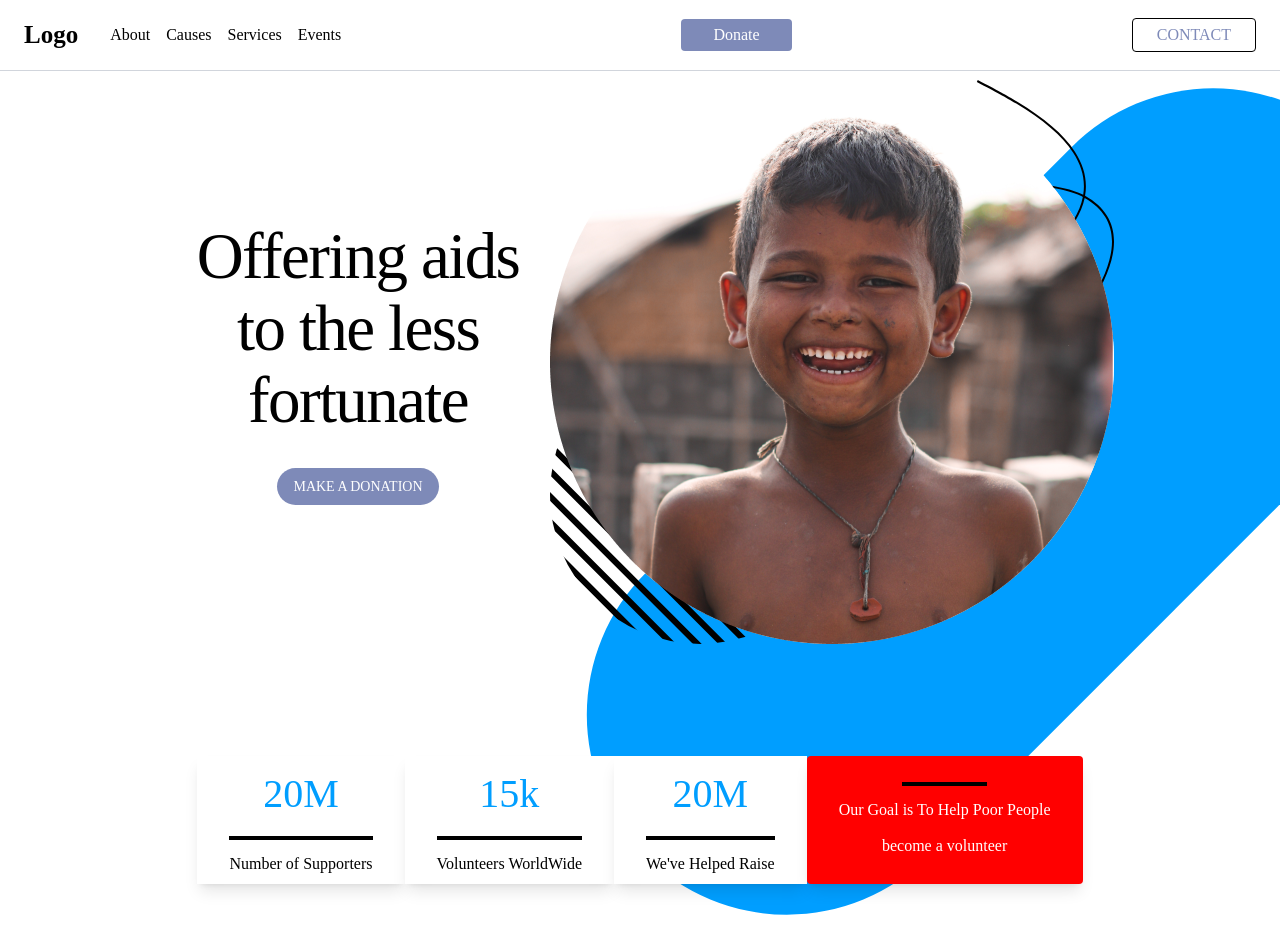
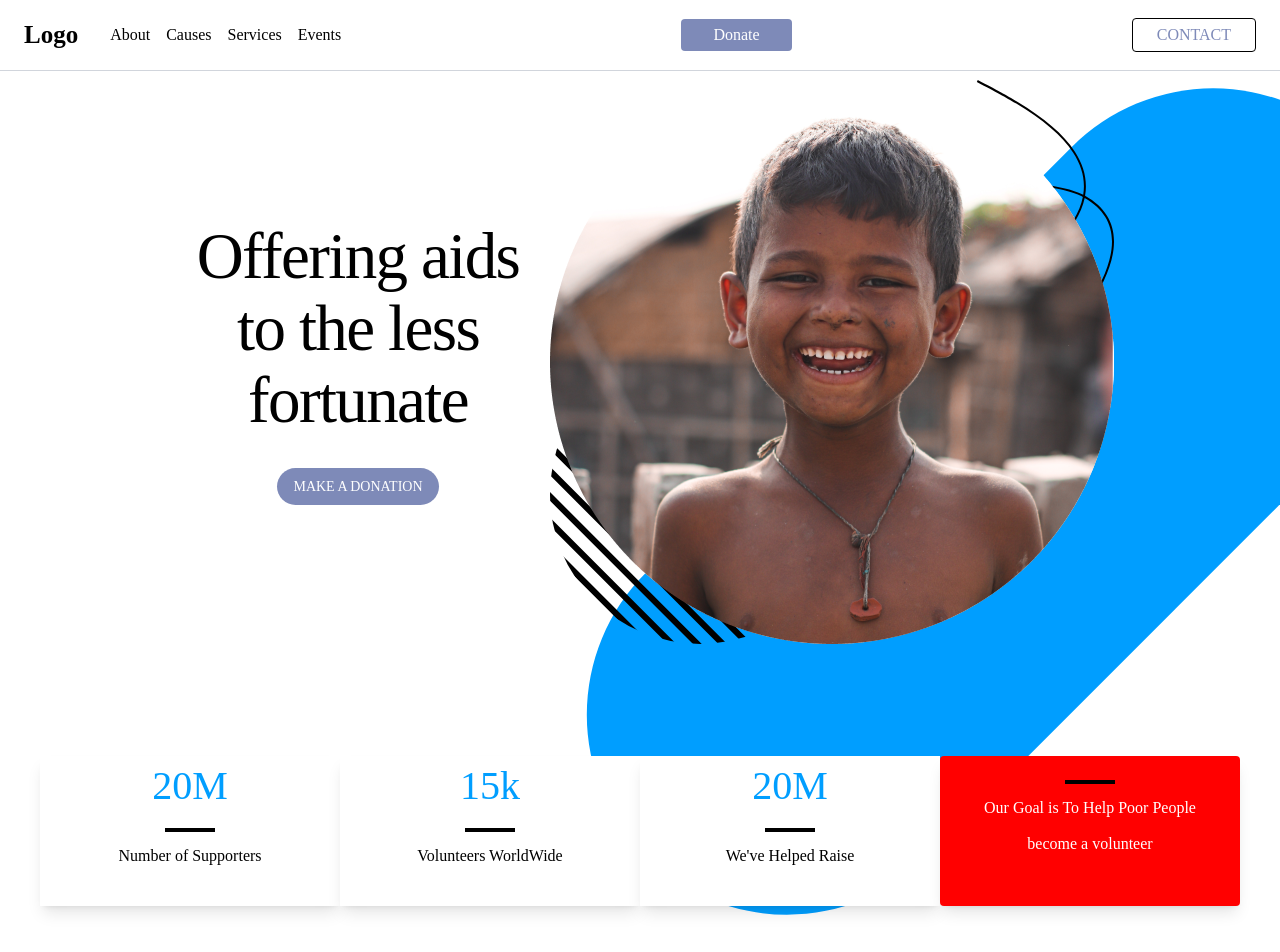
Before and after one commit to hcoretech/childrenOfwar, a Next.js app: page /home in a window 1280 px wide. Shown: the top 952 px of the page. Built offline with nearby package versions, Linux system fonts and the light colour scheme.

Commit message:
new commit

```diff
--- a/app/(root)/home/page.tsx
+++ b/app/(root)/home/page.tsx
@@ -57,23 +57,23 @@ export default function Page(){
 
             {/* <div> */}
                   <div className="flex  items-center max-sm:items-stretch max-sm:mt-2 justify-center max-sm:gap-4 relative mt-8  flex-wrap ">
-                    <div className="flex flex-col gap-3 text-center bg-white py-2 px-8 shadow-lg">
+                    <div className="flex flex-col gap-3  items-center text-center bg-white w-[300px] h-[150px]   shadow-lg">
                         <h1 className=" font-[Rowdies] text-[40px] text-[#009EFF] font-light ">20M</h1>
-                        <p className="border-2"> </p>
+                        <p className="border-2 w-[50px]"> </p>
                         <p className="font-[Rowdies] text-[16px] font-light">Number of Supporters</p>
                     </div>
-                      <div className="flex flex-col gap-3 text-center bg-white py-2 px-8 shadow-lg">
+                      <div className="flex flex-col gap-3 text-center items-center bg-white w-[300px] h-[150px] shadow-lg">
                         <h1 className=" font-[Rowdies] text-[40px] text-[#009EFF] font-light">15k</h1>
-                        <p className="border-2"> </p>
+                        <p className="border-2 w-[50px]"> </p>
                         <p className="font-[Rowdies] text-[16px] font-light">Volunteers WorldWide</p>
                     </div>
-                     <div className="flex flex-col gap-3 text-center bg-white py-2 px-8 shadow-lg">
+                     <div className="flex flex-col gap-3 text-center items-center bg-white w-[300px] h-[150px] shadow-lg">
                         <h1 className=" font-[Rowdies] text-[40px] text-[#009EFF] font-light">20M</h1>
-                        <p className="border-2"> </p>
+                        <p className="border-2 w-[50px]"> </p>
                         <p className="font-[Rowdies] text-[16px] font-light">We've Helped Raise</p>
                     </div>
-                      <div className="flex flex-col gap-3 items-center  bg-[#FF0000] py-6.5 px-8 rounded-sm shadow-lg">
-                         <p className="border-2 w-[40%]"> </p>
+                      <div className="flex flex-col gap-3 items-center  bg-[#FF0000] w-[300px] h-[150px] rounded-sm shadow-lg">
+                         <p className="border-2 w-[50px] mt-6"> </p>
                         <h1 className=" font-[Rowdies] text-[16px] text-white  font-light ">Our Goal is To Help Poor People</h1>
 
                         <p className="font-[Rowdies] text-[16px] text-white font-light">become a volunteer</p>
```
